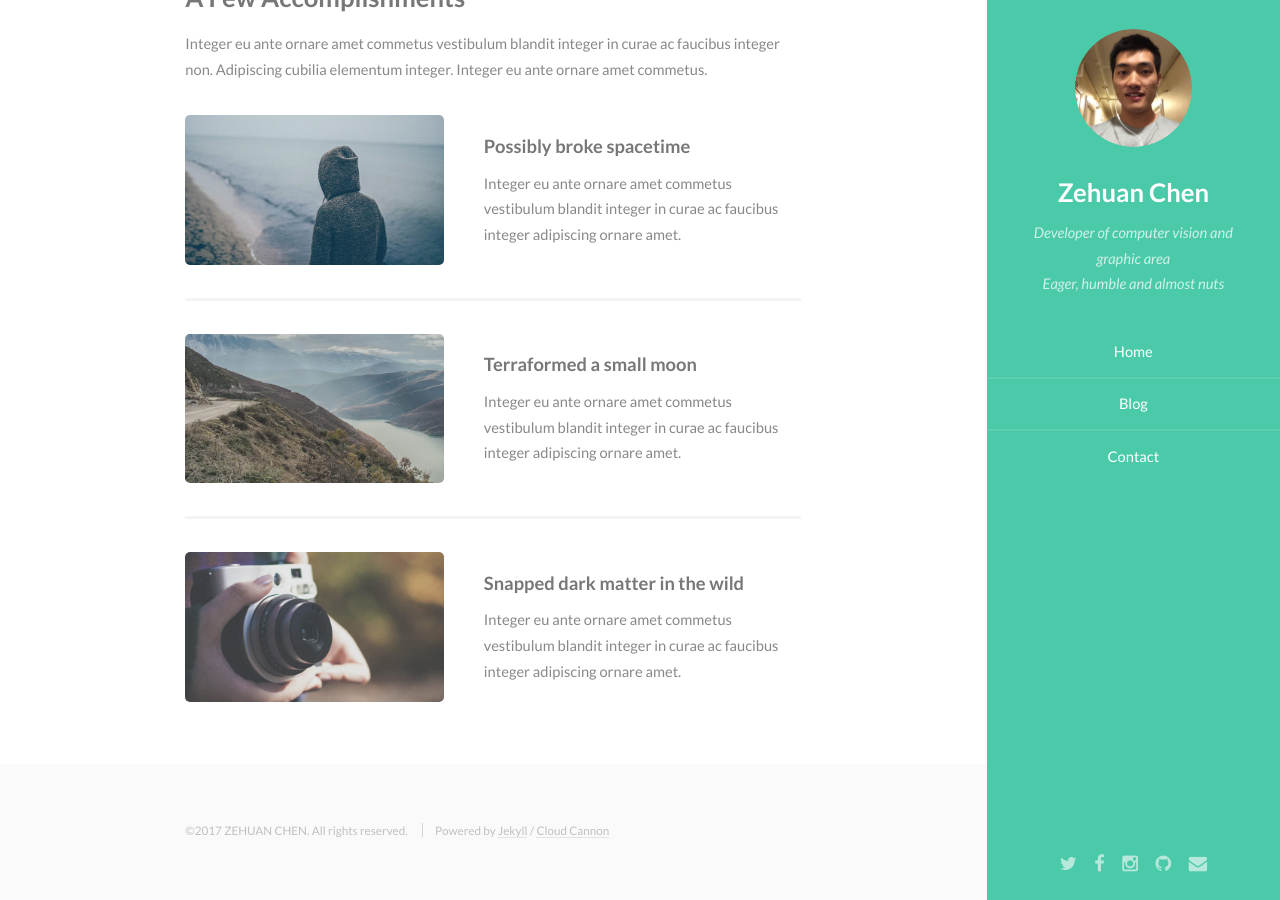
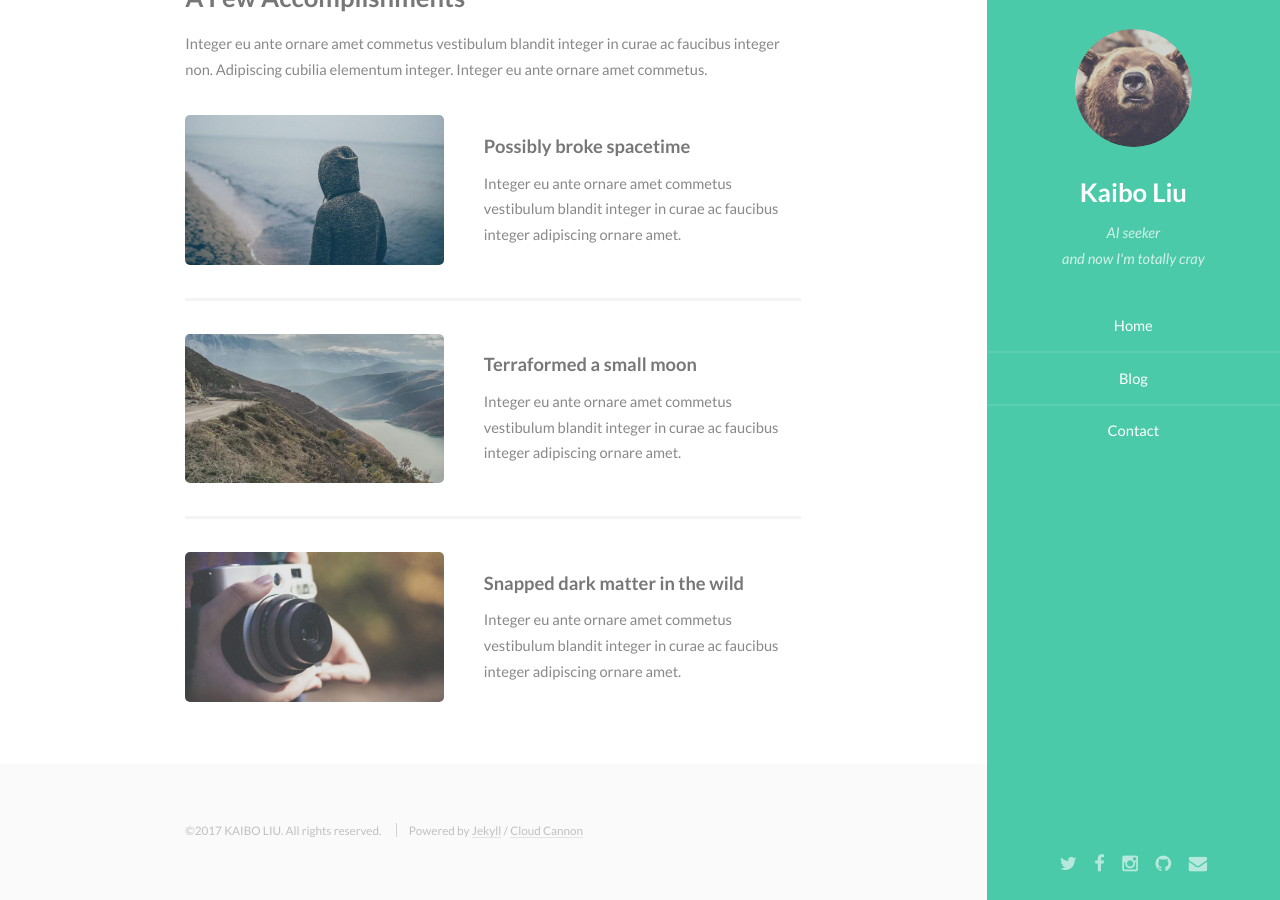
Before and after one commit to BiliBiLL/BiliBiLL.github.io, a Jekyll site: the page built from index.html, in a window 1280 px wide and 900 px high, scrolled down 1168 px. Built offline with Jekyll 4.4.1, drawn with Linux system fonts in a browser that asks for light colours.

Commit message:
retrieve to kaibo's

```diff
--- a/_config.yml
+++ b/_config.yml
@@ -16,15 +16,15 @@
 # in the templates via {{ site.myvariable }}.
 
 title: Ion
-email: zehuanc@gmail.com
+email: liukaibo87@gmail.com
 description: > # this means to ignore newlines until "baseurl:"
   Write an awesome description for your new site here. You can edit this
   line in _config.yml. It will appear in your document head meta (for
   Google search results) and in your feed.xml site description.
 baseurl: "" # the subpath of your site, e.g. /blog/
-url: "BiliBiLL.github.io" # the base hostname & protocol for your site
-twitter_username: Zehuan Chen
-github_username:  BiliBiLL
+url: "kaiboliu.github.io" # the base hostname & protocol for your site
+twitter_username: Kaibo Liu
+github_username:  KaiboLiu
 
 # Build settings
 markdown: kramdown
--- a/_includes/footer.html
+++ b/_includes/footer.html
@@ -2,7 +2,7 @@
     <section id="footer">
         <div class="container">
             <ul class="copyright">
-                <li>&copy;2017 ZEHUAN CHEN.  All rights reserved.</li>
+                <li>&copy;2017 KAIBO LIU.  All rights reserved.</li>
                 <li>Powered by <a href="http://jekyllrb.com/">Jekyll</a> / <a href="http://cloudcannon.com">Cloud Cannon</a></li>
             </ul>
         </div>
--- a/_includes/head.html
+++ b/_includes/head.html
@@ -1,6 +1,6 @@
 
 	<head>
-		<title>Zehuan</title>
+		<title>Kaibo</title>
 		<meta http-equiv="content-type" content="text/html; charset=utf-8" />
 		<meta name="description" content="" />
 		<meta name="keywords" content="" />
--- a/_includes/header.html
+++ b/_includes/header.html
@@ -1,10 +1,10 @@
 <!-- Header -->
     <section id="header" class="skel-layers-fixed">
         <header>
-            <span class="image avatar"><img src="{{ site.baseurl }}/images/me2.jpg" alt="" /></span>
-            <h1 id="logo"><a href="{{ site.baseurl }}/">Zehuan Chen</a></h1>
-            <p>Developer of computer vision and graphic area<br />
-            Eager, humble and almost nuts</p>
+            <span class="image avatar"><img src="{{ site.baseurl }}/images/avatar.jpg" alt="" /></span>
+            <h1 id="logo"><a href="{{ site.baseurl }}/">Kaibo Liu</a></h1>
+            <p>AI seeker<br />
+            and now I'm totally cray</p>
         </header>
         <nav id="nav">
             <ul>
@@ -17,10 +17,10 @@
         <footer>
             <ul class="icons">
                 <li><a href="#" class="icon fa-twitter"><span class="label">Twitter</span></a></li>
-                <li><a href="" class="icon fa-facebook"><span class="label">Facebook</span></a></li>
+                <li><a href="https://www.facebook.com/profile.php?id=100013478253137" class="icon fa-facebook"><span class="label">Facebook</span></a></li>
                 <li><a href="#" class="icon fa-instagram"><span class="label">Instagram</span></a></li>
-                <li><a href="https://github.com/BiliBiLL" class="icon fa-github"><span class="label">Github</span></a></li>
-                <li><a href="mailto:zehuanc@gmail.com" class="icon fa-envelope"><span class="label">Email</span></a></li>
+                <li><a href="https://github.com/KaiboLiu" class="icon fa-github"><span class="label">Github</span></a></li>
+                <li><a href="mailto:liukaibo87@gmail.com" class="icon fa-envelope"><span class="label">Email</span></a></li>
             </ul>
         </footer>
     </section>
--- a/css/style.css
+++ b/css/style.css
@@ -933,7 +933,6 @@
 
 	#header {
 		background: #4acaa8;
-		/*background: #ffa500;*/
 		color: #d1f1e9;
 		height: 100%;
 		position: fixed;
--- a/sass/_vars.scss
+++ b/sass/_vars.scss
@@ -25,8 +25,7 @@
 	$color-fg-bold:				#777;
 	$color-fg-light:			#aaa;
 
-	//$color-accent-bg:			#4acaa8;
-	$color-accent-bg:				#ffa500;
+	$color-accent-bg:			#4acaa8;
 	$color-accent-fg-bold:		#ffffff;
 	$color-accent-fg:			mix($color-accent-bg, $color-accent-fg-bold, 25%);
 	$color-accent-fg-light:		mix($color-accent-bg, $color-accent-fg-bold, 40%);
@@ -48,6 +47,5 @@
 	$color-header-bg:			$color-accent-bg;
 	$color-header-fg-bold:		$color-accent-fg-bold;
 	$color-header-fg:			mix($color-header-bg, $color-header-fg-bold, 25%);
-	//$color-header-fg:			#ffa500;
 	$color-header-fg-light:		mix($color-header-bg, $color-header-fg-bold, 40%);
 	$color-header-border:		mix($color-header-bg, $color-header-fg-bold, 90%);
```
Also changed, not shown: images/me.jpg (deleted), images/me2.jpg (deleted), 3 other files.
